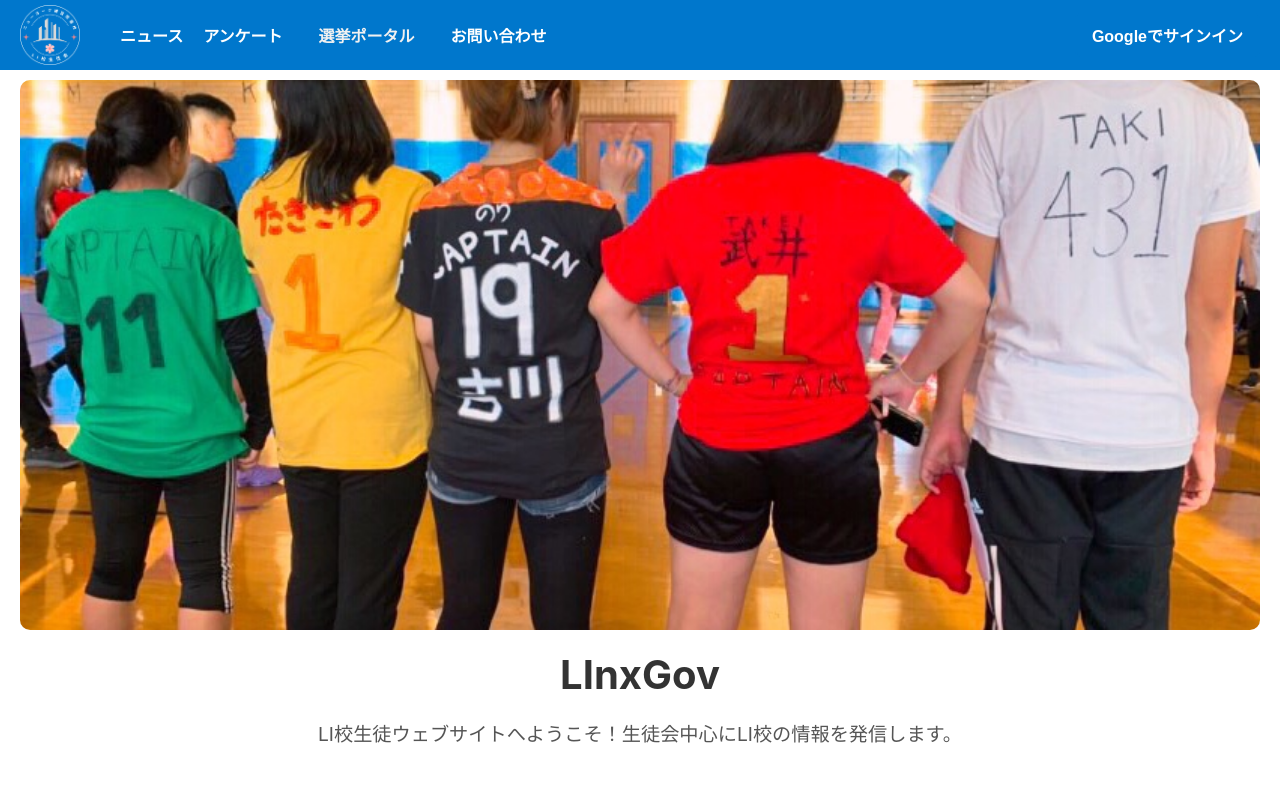
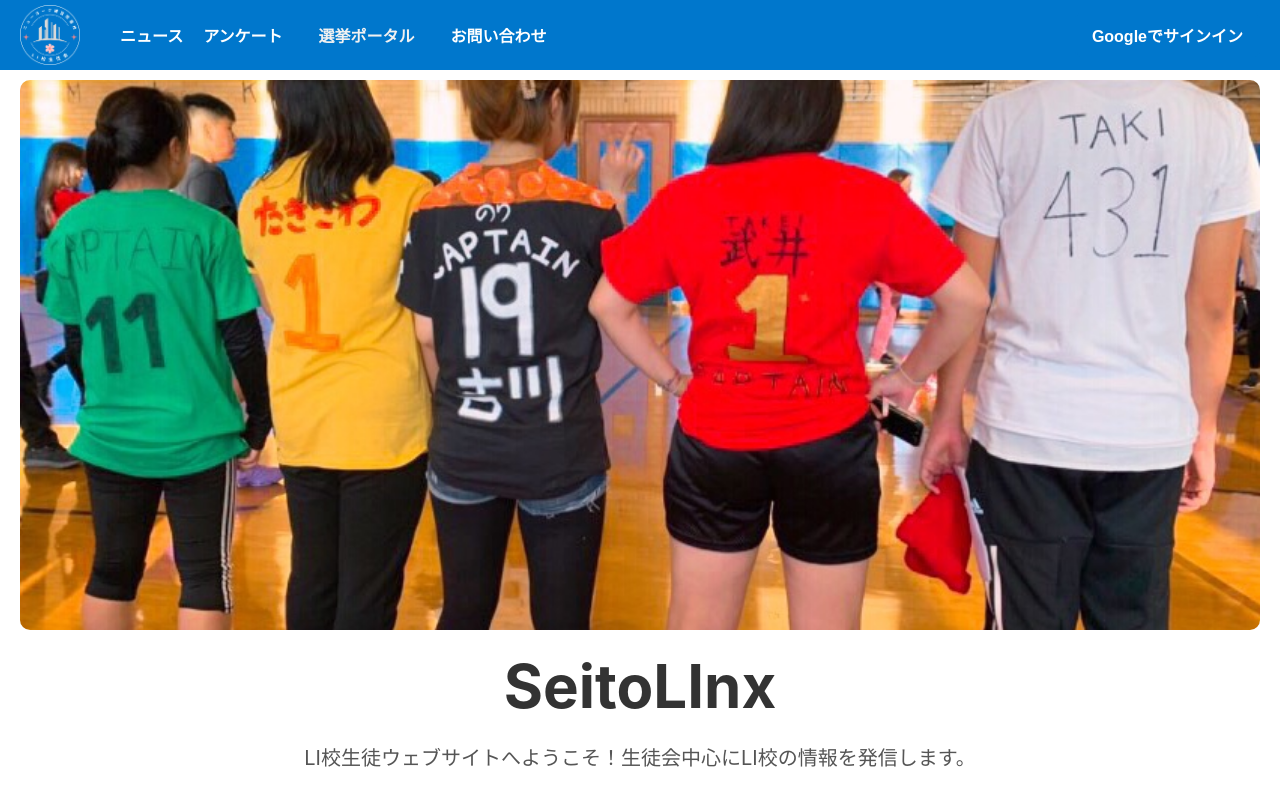
Before and after one commit to Paperdasher/hoshukoweb, a React (Create React App) app: page / in a window 1280 px wide. Built offline with nearby package versions, Linux system fonts and the light colour scheme; no server answers; the database is empty.

Commit message:
tweaked a bit of homepage

```diff
--- a/src/pages/HomePage.css
+++ b/src/pages/HomePage.css
@@ -25,14 +25,14 @@
 
 /* Homepage Title */
 .homepage-title {
-  font-size: 2.5rem;
+  font-size: 60px;
   margin-top: 20px;
   color: #333;
 }
 
 /* Homepage Description */
 .homepage-description {
-  font-size: 1.2rem;
+  font-size: 20px;
   color: #555;
   max-width: 700px;
   margin: 10px auto;
--- a/src/pages/HomePage.js
+++ b/src/pages/HomePage.js
@@ -41,7 +41,7 @@ function HomePage() {
       </div>
 
       {/* Website Title and Description */}
-      <h1 className="homepage-title">LInxGov</h1>
+      <h1 className="homepage-title">SeitoLInx</h1>
       <p className="homepage-description">
         LI校生徒ウェブサイトへようこそ！生徒会中心にLI校の情報を発信します。
       </p>
```
